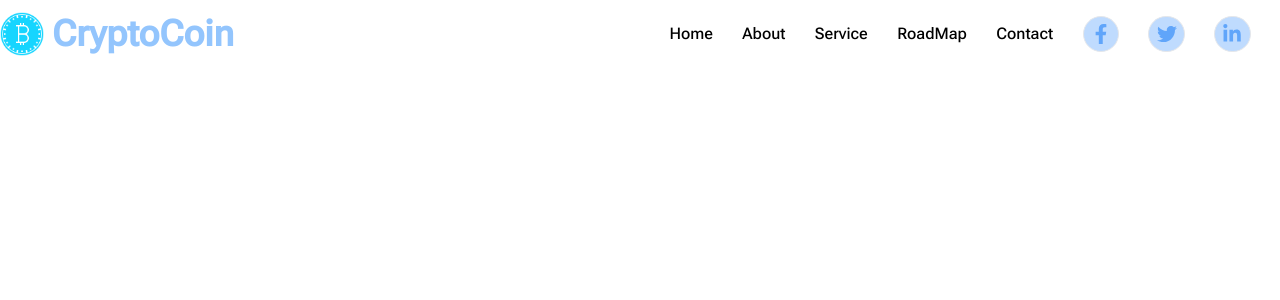
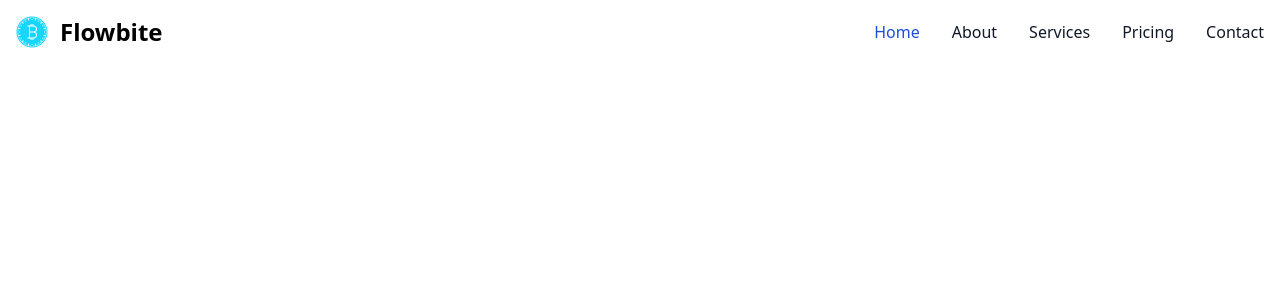
Before and after one commit to UsamabSadiq/tailwind-react_crypto-clone, a React (Create React App) app: page / in a window 1280 px wide. Shown: the top 300 px of the page. Built offline with nearby package versions, Linux system fonts and the light colour scheme.

Commit message:
nothing achieved..

```diff
--- a/src/App.css
+++ b/src/App.css
@@ -4,7 +4,9 @@
 
 .leftSide{
     font-family: 'Roboto Flex', sans-serif;
+    /* border: 2px solid black; */
 }
 .rightSide{
     font-family: 'Roboto Flex', sans-serif;
+    /* border: 2px solid green; */
 }
--- a/src/components/Navbar.jsx
+++ b/src/components/Navbar.jsx
@@ -1,41 +1,50 @@
 import React from 'react'
 import navIcon from '../images/icon-1.png'
-import { FaFacebookF, FaTwitter, FaLinkedinIn } from "react-icons/fa";
+import { FaFacebookF, FaTwitter, FaLinkedinIn, FaBars } from "react-icons/fa";
 
 const Navbar = () => {
+    const listItems = [
+        { name: 'Home', link: '/' },
+        { name: 'About', link: '/about' },
+        { name: 'Contact', link: '/contact' },
+        { name: 'Help', link: '/help' }
+
+    ]
     return (
         <>
-            <div className=' py-3'>
-                <div className='grid grid-cols-2'>
-                    <div className="leftSide flex items-center">
-                        <div>
-                            <img src={navIcon} alt="Nav Logo" className='w-11' />
-                        </div>
 
-                        <span className='text-4xl font-bold ml-2 text-blue-300'>CryptoCoin</span>
-
-                    </div>
-                    <div className="rightSide  ">
-                        <ul className='flex items-center justify-evenly h-full'>
-                            <li><a>Home</a></li>
-                            <li><a>About </a></li>
-                            <li><a>Service</a></li>
-                            <li><a>RoadMap</a></li>
-                            <li><a>Contact</a></li>
-
-                            <div className="icon  p-[0.45rem] bg-blue-200 text-blue-400 border rounded-full hover:text-white hover:bg-blue-400">
-                                <FaFacebookF className='text-xl' />
-                            </div>
-                            <div className="icon  p-[0.45rem] bg-blue-200 text-blue-400 border rounded-full hover:text-white hover:bg-blue-400">
-                                <FaTwitter className='text-xl' />
-                            </div>
-                            <div className="icon  p-[0.45rem] bg-blue-200 text-blue-400 border rounded-full hover:text-white hover:bg-blue-400">
-                                <FaLinkedinIn className='text-xl' />
-                            </div>
+            <nav class="bg-white border-gray-200 dark:bg-gray-900">
+                <div class="max-w-screen-xl flex flex-wrap items-center justify-between mx-auto p-4">
+                    <a href="https://flowbite.com/" class="flex items-center">
+                        <img src={navIcon} class="h-8 mr-3" alt="Logo" />
+                        <span class="self-center text-2xl font-semibold whitespace-nowrap dark:text-white">Flowbite</span>
+                    </a>
+                    <button data-collapse-toggle="navbar-default" type="button" class="inline-flex items-center p-2 ml-3 text-sm text-gray-500 rounded-lg md:hidden hover:bg-gray-100 focus:outline-none focus:ring-2 focus:ring-gray-200 dark:text-gray-400 dark:hover:bg-gray-700 dark:focus:ring-gray-600" aria-controls="navbar-default" aria-expanded="false">
+                        <span class="sr-only">Open main menu</span>
+                        <svg class="w-6 h-6" aria-hidden="true" fill="currentColor" viewBox="0 0 20 20" xmlns="http://www.w3.org/2000/svg"><path fill-rule="evenodd" d="M3 5a1 1 0 011-1h12a1 1 0 110 2H4a1 1 0 01-1-1zM3 10a1 1 0 011-1h12a1 1 0 110 2H4a1 1 0 01-1-1zM3 15a1 1 0 011-1h12a1 1 0 110 2H4a1 1 0 01-1-1z" clip-rule="evenodd"></path></svg>
+                    </button>
+                    <div class="hidden w-full md:block md:w-auto" id="navbar-default">
+                        <ul class="font-medium flex flex-col p-4 md:p-0 mt-4 border border-gray-100 rounded-lg bg-gray-50 md:flex-row md:space-x-8 md:mt-0 md:border-0 md:bg-white dark:bg-gray-800 md:dark:bg-gray-900 dark:border-gray-700">
+                            <li>
+                                <a href="#" class="block py-2 pl-3 pr-4 text-white bg-blue-700 rounded md:bg-transparent md:text-blue-700 md:p-0 dark:text-white md:dark:text-blue-500" aria-current="page">Home</a>
+                            </li>
+                            <li>
+                                <a href="#" class="block py-2 pl-3 pr-4 text-gray-900 rounded hover:bg-gray-100 md:hover:bg-transparent md:border-0 md:hover:text-blue-700 md:p-0 dark:text-white md:dark:hover:text-blue-500 dark:hover:bg-gray-700 dark:hover:text-white md:dark:hover:bg-transparent">About</a>
+                            </li>
+                            <li>
+                                <a href="#" class="block py-2 pl-3 pr-4 text-gray-900 rounded hover:bg-gray-100 md:hover:bg-transparent md:border-0 md:hover:text-blue-700 md:p-0 dark:text-white md:dark:hover:text-blue-500 dark:hover:bg-gray-700 dark:hover:text-white md:dark:hover:bg-transparent">Services</a>
+                            </li>
+                            <li>
+                                <a href="#" class="block py-2 pl-3 pr-4 text-gray-900 rounded hover:bg-gray-100 md:hover:bg-transparent md:border-0 md:hover:text-blue-700 md:p-0 dark:text-white md:dark:hover:text-blue-500 dark:hover:bg-gray-700 dark:hover:text-white md:dark:hover:bg-transparent">Pricing</a>
+                            </li>
+                            <li>
+                                <a href="#" class="block py-2 pl-3 pr-4 text-gray-900 rounded hover:bg-gray-100 md:hover:bg-transparent md:border-0 md:hover:text-blue-700 md:p-0 dark:text-white md:dark:hover:text-blue-500 dark:hover:bg-gray-700 dark:hover:text-white md:dark:hover:bg-transparent">Contact</a>
+                            </li>
                         </ul>
                     </div>
                 </div>
-            </div>
+            </nav>
+
         </>
     )
 }
```
